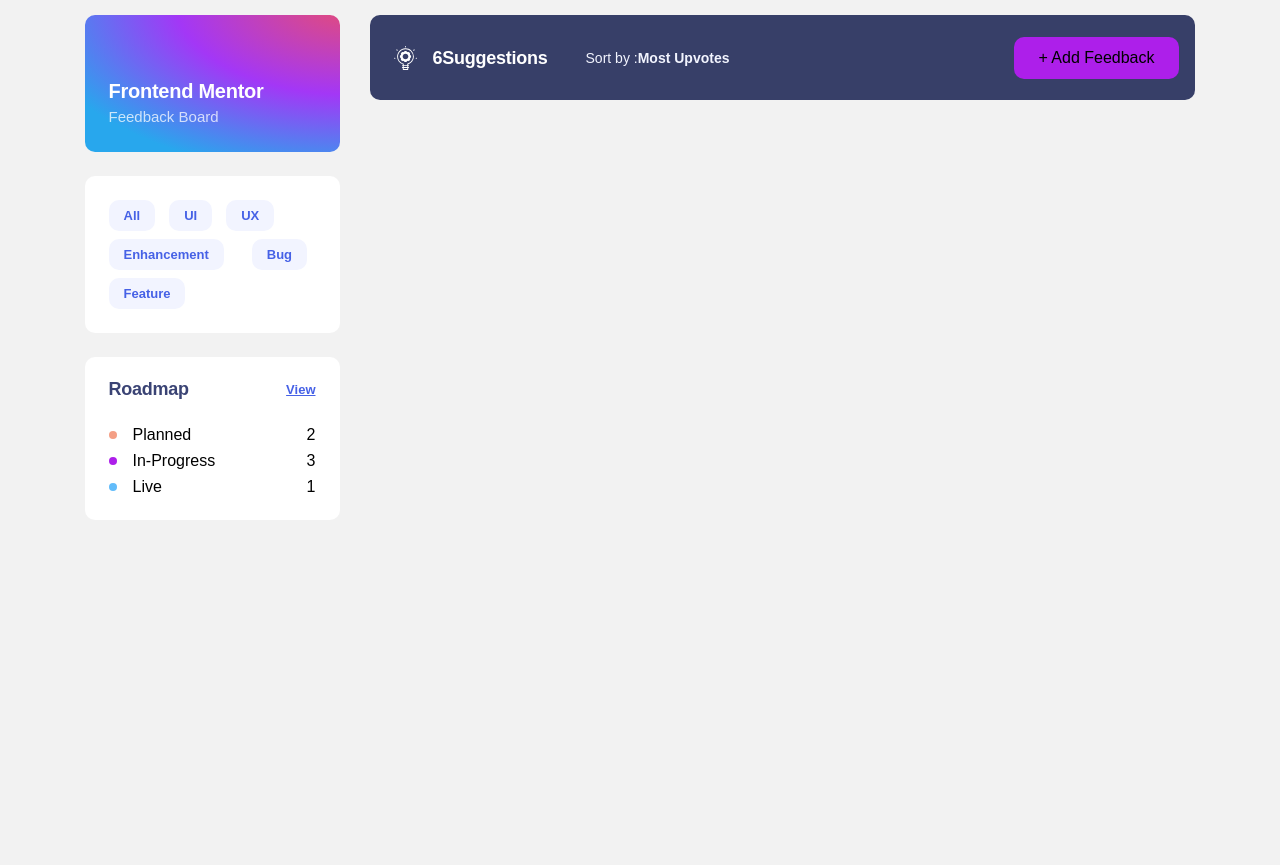
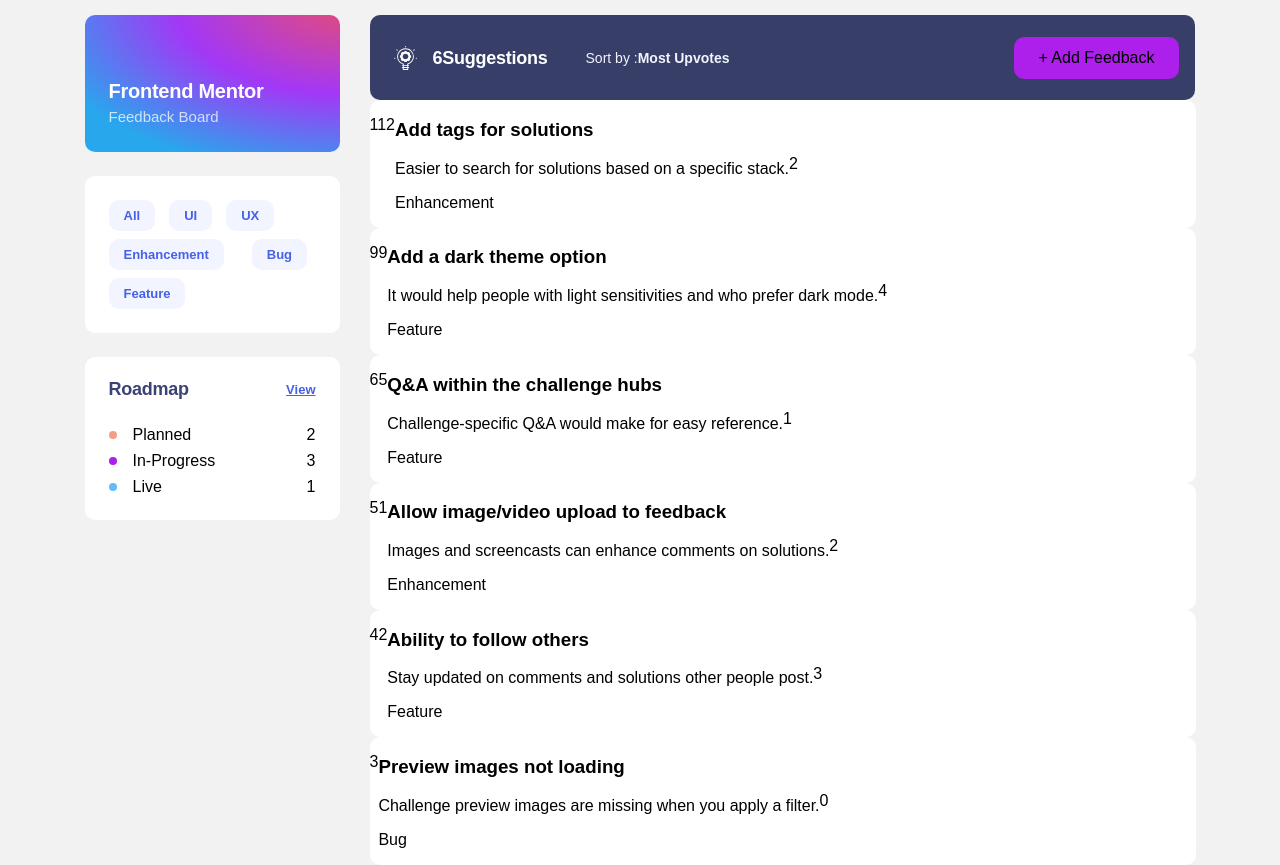
Before and after one commit to Abdulvohid0107/Products-Feedback, a React (Create React App) app: page / in a window 1280 px wide. Before the commit the page ends 800 px from the top, so only its background shows below. Built offline with nearby package versions, Linux system fonts and the light colour scheme.

Commit message:
feedbacks were added

```diff
--- a/src/App.js
+++ b/src/App.js
@@ -5,6 +5,7 @@
 import { FeedbackHeader } from "./components/feedback-header/feedback-header";
 import { FeedbackRoadmap } from "./components/feedbacks-roadmap/feedback-roadmap";
 import { FeedbackSection } from "./components/feedbacks-section/feedback-section";
+import { Feedbacks } from "./components/feedbacks/feedbacks";
 import { Intro } from "./components/intro/intro";
 import { Roadmap } from "./components/roadmap/roadmap";
 import { TypesFilter } from "./components/types-filter/types-filter";
@@ -26,6 +27,7 @@
         <FeedbackHeader>
           <Button></Button>
         </FeedbackHeader>
+        <Feedbacks></Feedbacks>
       </FeedbackSection>
     </Wrapper>
   </Container>
--- a/src/components/feedback/feedback.css
+++ b/src/components/feedback/feedback.css
@@ -0,0 +1,26 @@
+.feedback{
+  background: #FFFFFF;
+  border-radius: 10px;
+  display: flex;
+  align-items: center;
+}
+
+.feedback__like{
+
+}
+
+.feedback__content-wrapper{
+  display: flex;
+}
+
+.feedback__item-title{
+}
+
+.feedback__reason{
+}
+
+.feedback__type{
+}
+
+.feedback__comment{
+}
--- a/src/components/feedback/feedback.js
+++ b/src/components/feedback/feedback.js
@@ -0,0 +1,19 @@
+import "./feedback.css"
+
+export const Feedback = (props) => {
+  const {feedback: {likes, feedback, reason, type, comments}} = props
+
+  return (
+    <li className="feedback">
+      <div className="feedback__content-wrapper">
+        <p className="feedback__like">{likes}</p>
+        <div className="feedback__content">
+          <h3 className="feedback__item-title">{feedback}</h3>
+          <p className="feedback__reason">{reason}</p>
+          <p className="feedback__type">{type}</p>
+        </div>
+      </div>
+      <p className="feedback__comment">{comments}</p>
+    </li>
+  )
+}
--- /dev/null
+++ b/src/components/feedbacks/feedbacks.css
@@ -0,0 +1,5 @@
+.feedbacks{
+  list-style: none;
+  padding: 0;
+  margin: 0;
+}
--- /dev/null
+++ b/src/components/feedbacks/feedbacks.js
@@ -0,0 +1,59 @@
+import "./feedbacks.css"
+import {Feedback} from "../feedback/feedback"
+
+export const Feedbacks = () => {
+  const feedbacks = [
+    {
+      id: 1,
+      feedback: "Add tags for solutions",
+      reason: "Easier to search for solutions based on a specific stack.",
+      type: "Enhancement",
+      likes: 112,
+      comments: 2,
+    },
+    {
+      id: 2,
+      feedback: "Add a dark theme option",
+      reason: "It would help people with light sensitivities and who prefer dark mode.",
+      type: "Feature",
+      likes: 99,
+      comments: 4,
+    },
+    {
+      id: 3,
+      feedback: "Q&A within the challenge hubs",
+      reason: "Challenge-specific Q&A would make for easy reference.",
+      type: "Feature",
+      likes: 65,
+      comments: 1,
+    },
+    {
+      id: 4,
+      feedback: "Allow image/video upload to feedback",
+      reason: "Images and screencasts can enhance comments on solutions.",
+      type: "Enhancement",
+      likes: 51,
+      comments: 2,
+    },
+    {
+      id: 5,
+      feedback: "Ability to follow others",
+      reason: "Stay updated on comments and solutions other people post.",
+      type: "Feature",
+      likes: 42,
+      comments: 3,
+    },
+    {
+      id: 6,
+      feedback: "Preview images not loading",
+      reason: "Challenge preview images are missing when you apply a filter.",
+      type: "Bug",
+      likes: 3,
+      comments: 0,
+    },
+  ]
+
+  return <ul className="feedbacks">
+    {feedbacks.map(feedback => <Feedback key={feedback.id} feedback={feedback}/>)}
+  </ul>
+}
```
